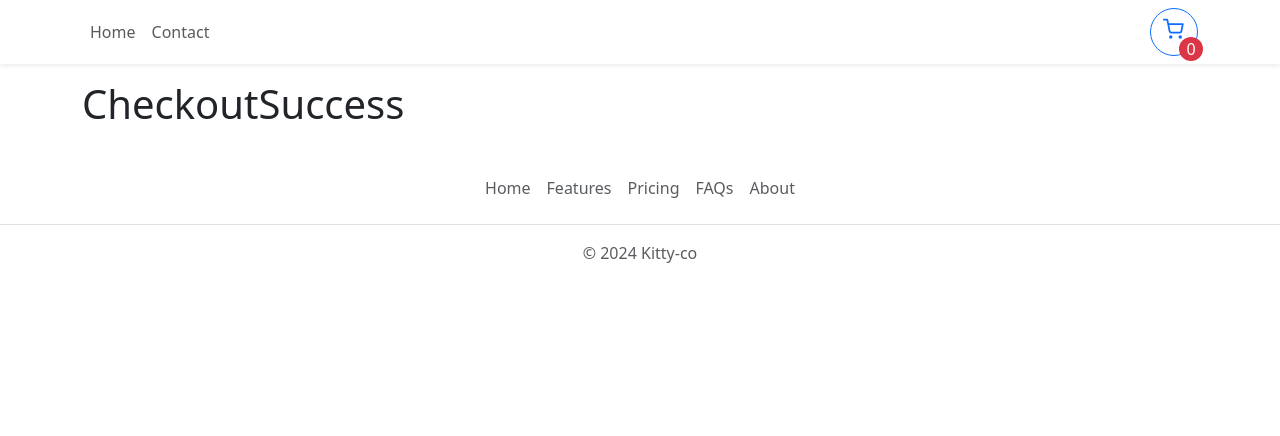
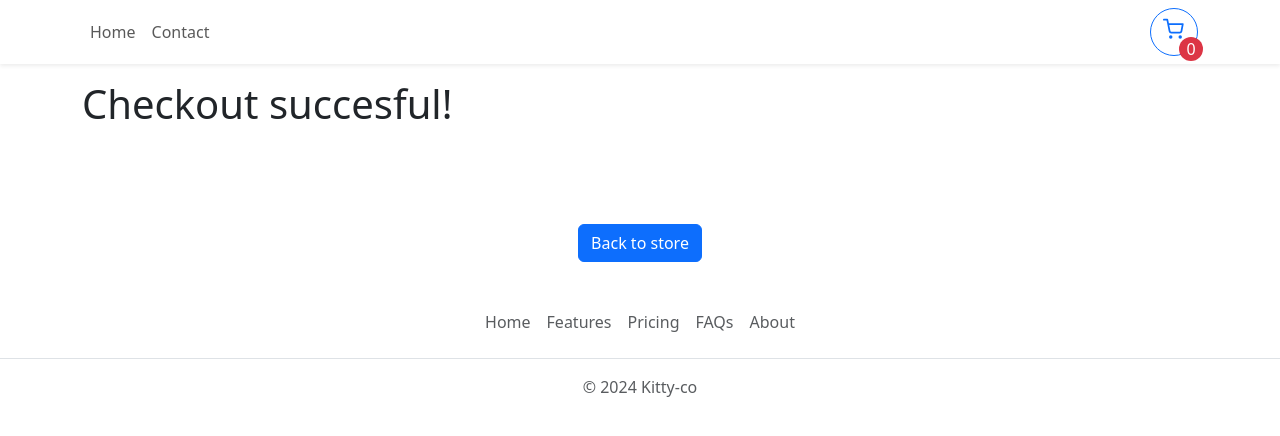
Before and after one commit to KityLinn/fameworks-ca, a React (Vite) app: page /checkoutsuccess in a window 1280 px wide. Shown: the top 436 px of the page. Built offline with nearby package versions, Linux system fonts and the light colour scheme.

Commit message:
created checkout success page

```diff
--- a/src/pages/CheckoutSuccess.jsx
+++ b/src/pages/CheckoutSuccess.jsx
@@ -1,3 +1,19 @@
+import { useEffect, useState } from "react";
+import { Button, Card, Row, Col } from "react-bootstrap";
+
 export function CheckoutSuccess() {
-    return <h1>CheckoutSuccess</h1>
+  useEffect(() => {
+    localStorage.setItem("CARTITEMS", JSON.stringify({}));
+  }, []);
+
+  return (
+    <>
+      <div className="mb-5">
+        <h1>Checkout succesful!</h1>
+      </div>
+      <div className="d-flex justify-content-center">
+      <Button href= {"/"} className="mt-5" variant="primary">Back to store</Button>
+      </div>
+    </>
+  );
 }
--- a/src/pages/Home.jsx
+++ b/src/pages/Home.jsx
@@ -17,7 +17,7 @@ export function Home() {
     }
     getData();
   }, []);
-console.log(posts)
+
 
  function searchFunc (e) {
   return setSearch(e.target.value.toLowerCase())
```
